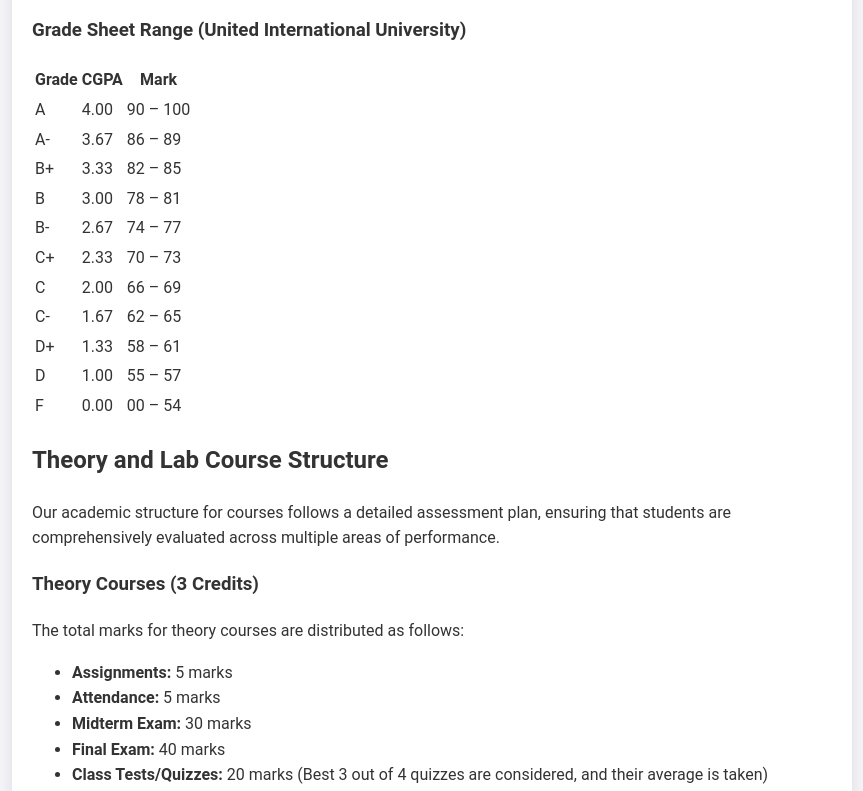
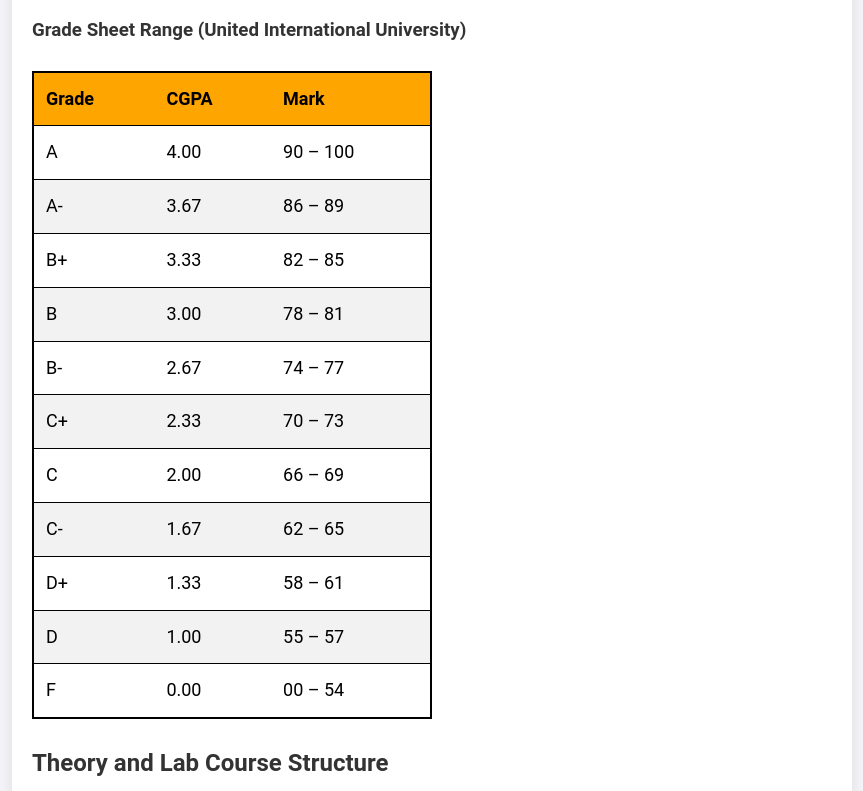
Before and after one commit to yeahyeahassan/UIU-cGPA-Calculator_Paglami, a plain HTML site: page index.html in a window 1280 px wide. Shown: the part 1049-1840 px from the top of the page, without its empty margins (208-1071 px from the left). Drawn offline with Linux system fonts and the light colour scheme.

Commit message:
Update style.css

```diff
--- a/style.css
+++ b/style.css
@@ -136,3 +136,35 @@ button:hover {
         font-size: 14px; /* Smaller font size for buttons on mobile */
     }
 }
+
+
+
+
+table {
+    width: 50%;
+    border-collapse: collapse;
+    margin: 25px 0;
+    font-size: 18px;
+    text-align: left;
+    background-color: white; /* Changed black to white */
+    color: black; /* Changed white to black */
+    border: 2px solid black;
+}
+
+th, td {
+    padding: 12px;
+    border-bottom: 1px solid black; /* Changed from black to white */
+}
+
+th {
+    background-color: orange; /* Changed blue to orange */
+    color: black; /* Changed white to black */
+}
+
+tr:nth-child(even) {
+    background-color: #f2f2f2;
+}
+
+tr:hover {
+    background-color: #ddd;
+}
```
